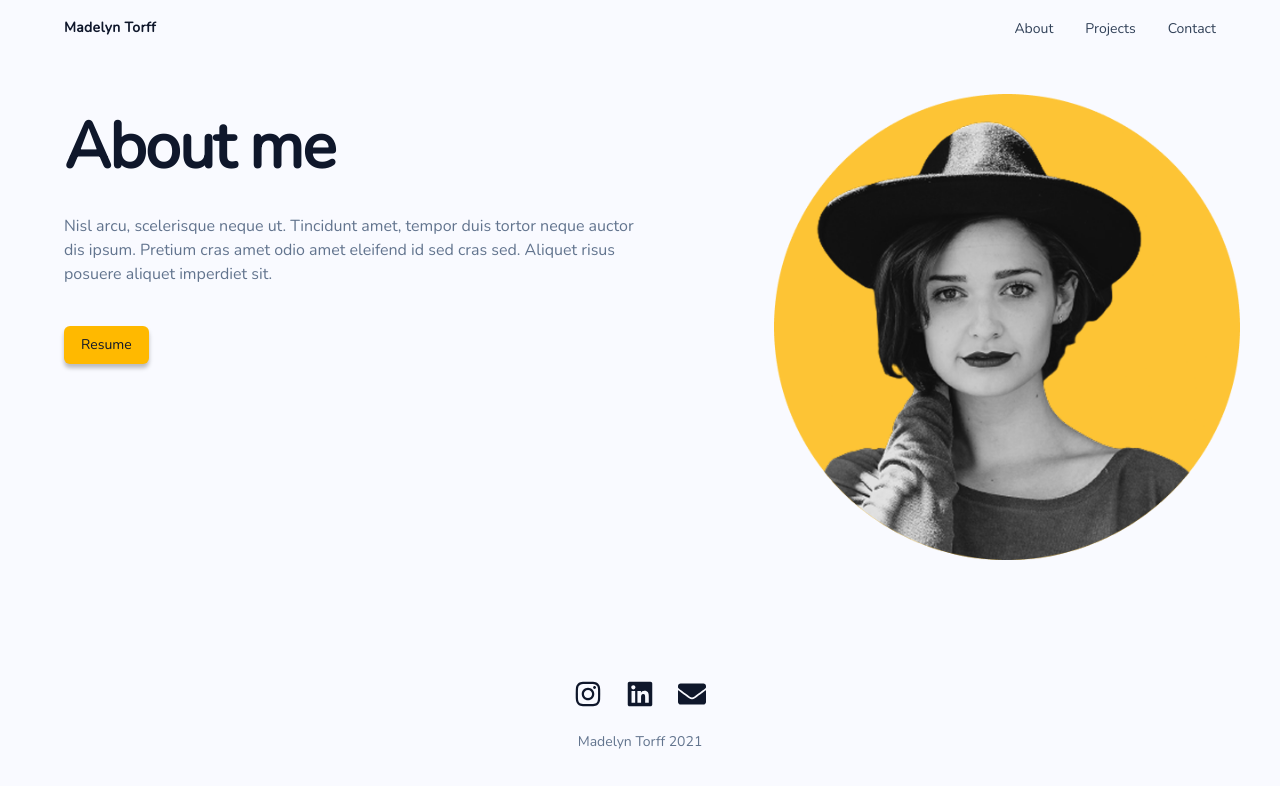
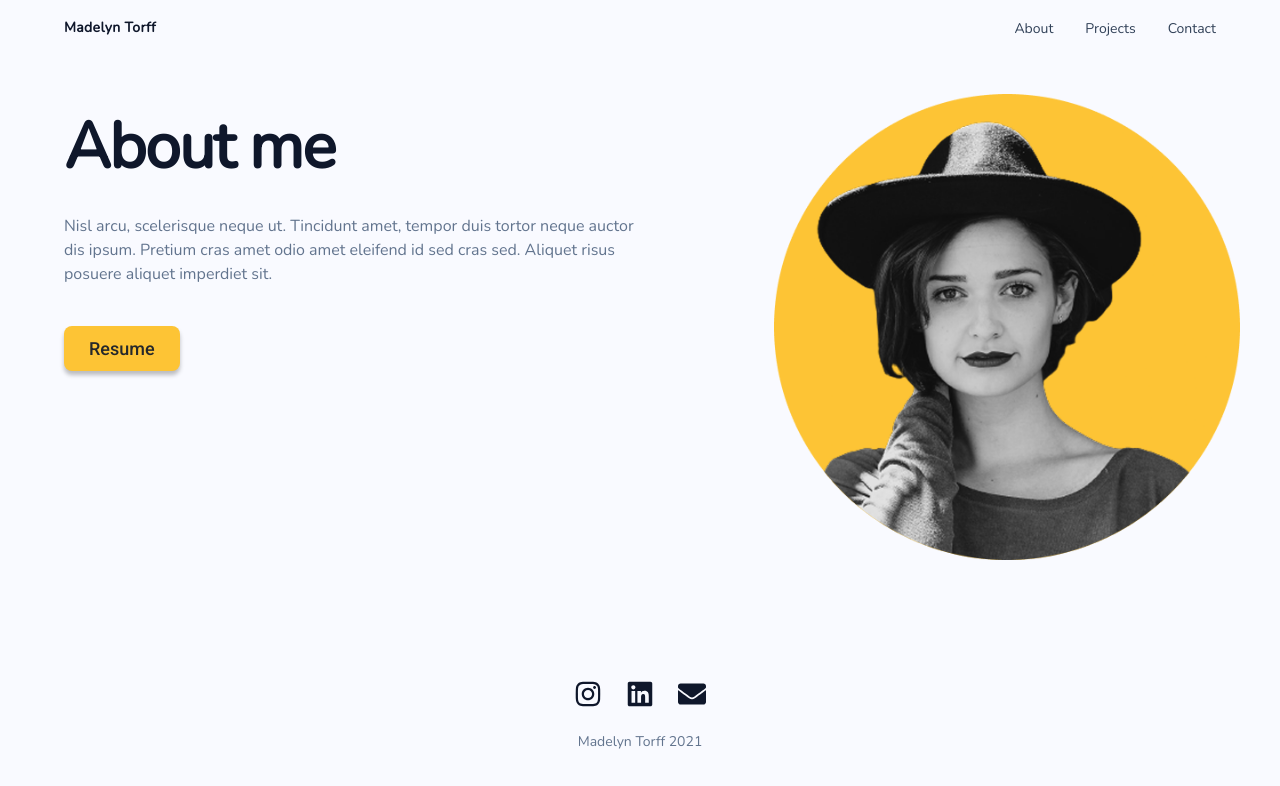
Before and after one commit to ErYors/portfolio, a React (Vite) app: page /about in a window 1280 px wide. Shown: the top 786 px of the page. Built offline with nearby package versions, Linux system fonts and the light colour scheme.

Commit message:
style: Button conforme Figma

```diff
--- a/src/components/Button.jsx
+++ b/src/components/Button.jsx
@@ -1,9 +1,7 @@
 const variants = {
-  primary:
-    'bg-amber-400 text-slate-900 border border-transparent hover:bg-amber-500',
-  secondary:
-    'bg-white text-slate-900 border border-slate-900 hover:bg-slate-50',
-};
+  primary: 'bg-yellow text-ink border border-transparent hover:opacity-90',
+  secondary: 'bg-white text-ink border border-ink hover:bg-slate-50',
+}
 
 export default function Button({
   variant = 'primary',
@@ -13,11 +11,11 @@
   ...props
 }) {
   const base =
-    'inline-flex rounded-md px-4 py-2 text-sm font-medium shadow-[0_4px_4px_rgba(0,0,0,0.25)] cursor-pointer transition-colors focus:outline-none focus-visible:ring-2 focus-visible:ring-amber-400 focus-visible:ring-offset-2 disabled:opacity-50 disabled:pointer-events-none';
+    'inline-flex rounded-lg px-6 py-2 font-button text-lg font-medium leading-[1.5] shadow-[0_4px_4px_rgba(0,0,0,0.25)] cursor-pointer transition-opacity focus:outline-none focus-visible:ring-2 focus-visible:ring-yellow focus-visible:ring-offset-2 disabled:opacity-50 disabled:pointer-events-none'
 
   return (
     <Tag className={`${base} ${variants[variant]} ${className}`} {...props}>
       {children}
     </Tag>
-  );
+  )
 }
```
